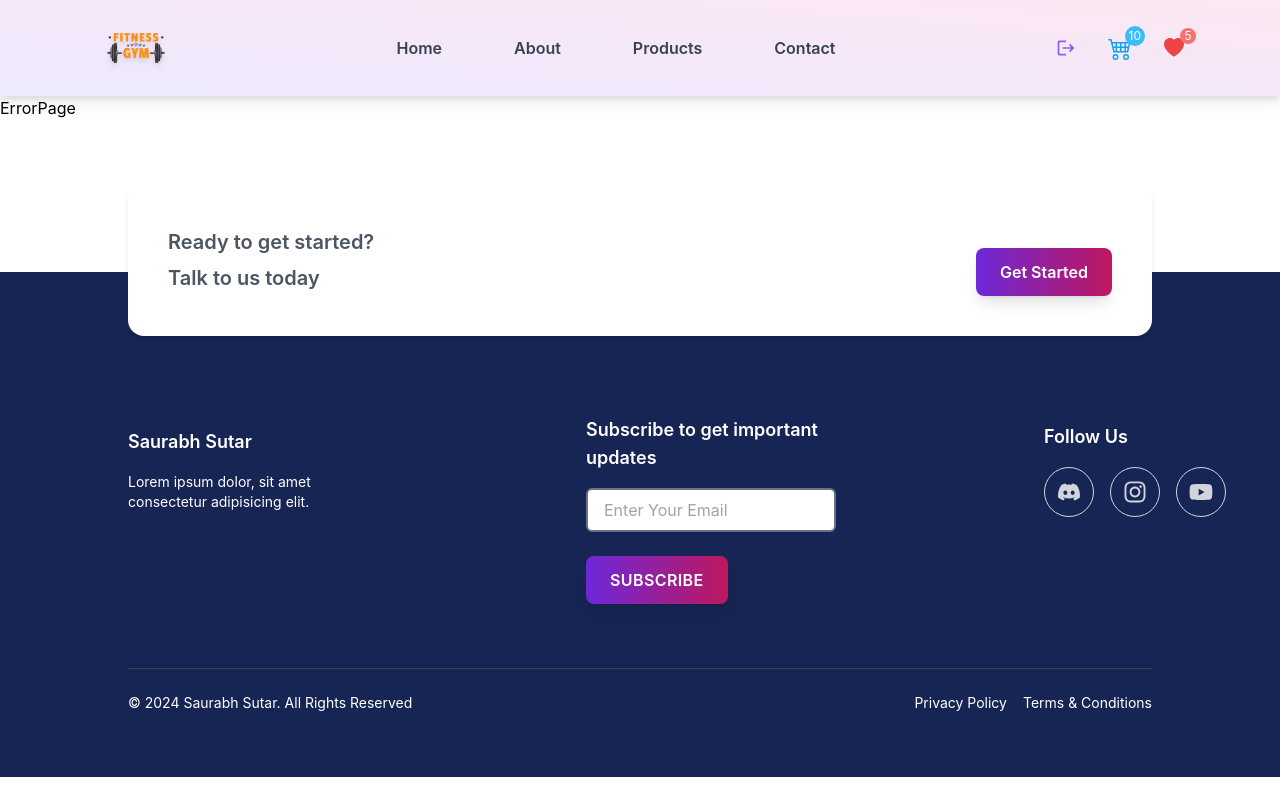
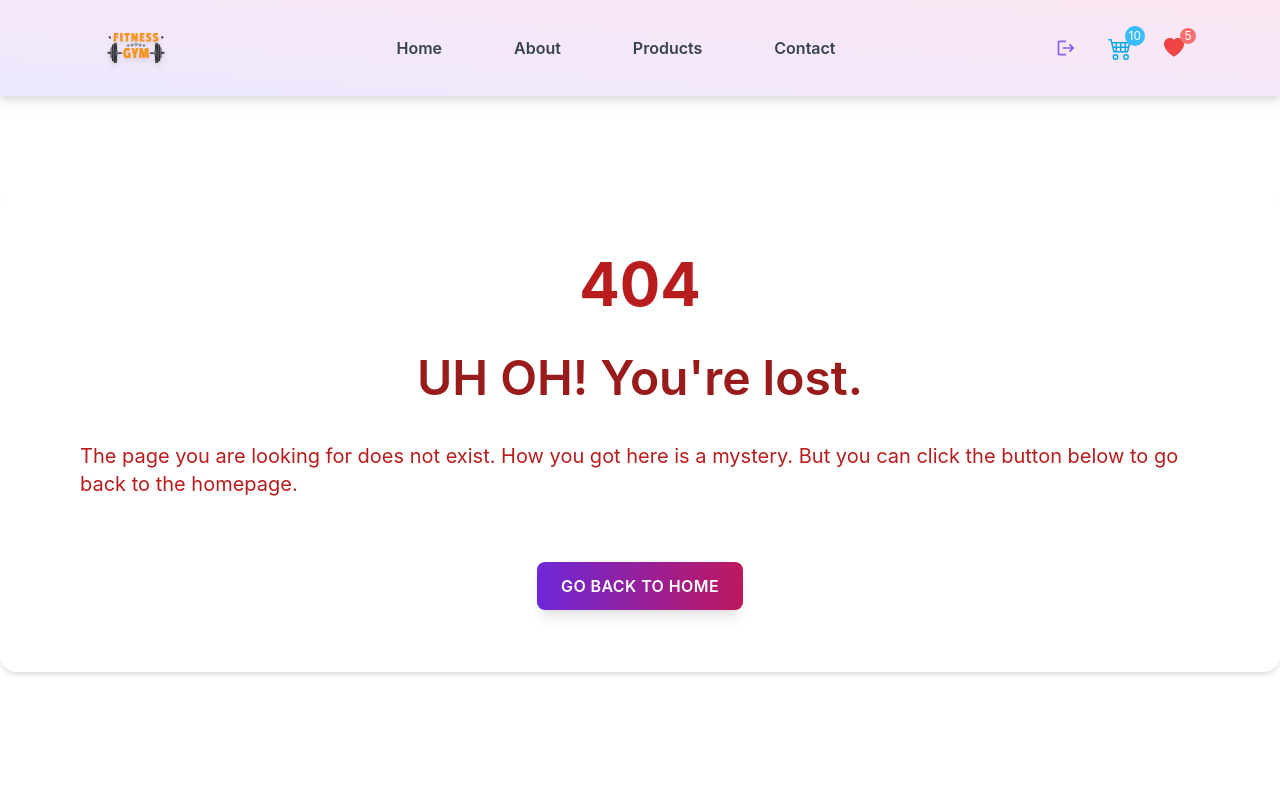
Before and after one commit to SaurabhSutar19/E-Commers-Website, a React (Create React App) app in the folder e-commers/: page /shop in a window 1280 px wide. Shown: the top 800 px of the page. Built offline with nearby package versions, Linux system fonts and the light colour scheme.

Commit message:
Update ErrorPage.jsx for add text ,css,card to show code good

```diff
--- a/e-commers/src/Components/ErrorPage.jsx
+++ b/e-commers/src/Components/ErrorPage.jsx
@@ -1,7 +1,30 @@
 import React from "react";
+import { NavLink } from "react-router-dom";
 
 const ErrorPage = () => {
-  return <div>ErrorPage</div>;
+  return (
+    <>
+      <section className="py-24  flex justify-center items-center">
+        <div className="flex flex-col justify-center bg-white shadow-md items-center  min-w-[60rem] min-h-[30rem] rounded-2xl gap-10 px-20">
+          <h1 className="text-6xl font-bold text-red-700">404</h1>
+          <h2 className="text-5xl font-semibold text-red-800">
+            UH OH! You're lost.
+          </h2>
+          <p className="text-xl text-red-700 ">
+            The page you are looking for does not exist. How you got here is a
+            mystery. But you can click the button below to go back to the
+            homepage.
+          </p>
+
+          <NavLink to="/">
+            <button className="mt-6 px-6 py-3 bg-gradient-to-r from-violet-700 to-pink-700 text-white uppercase tracking-wide font-semibold rounded-lg shadow-lg hover:scale-105 transform transition-transform ease-in-out">
+              Go Back to Home
+            </button>
+          </NavLink>
+        </div>
+      </section>
+    </>
+  );
 };
 
 export default ErrorPage;
```
